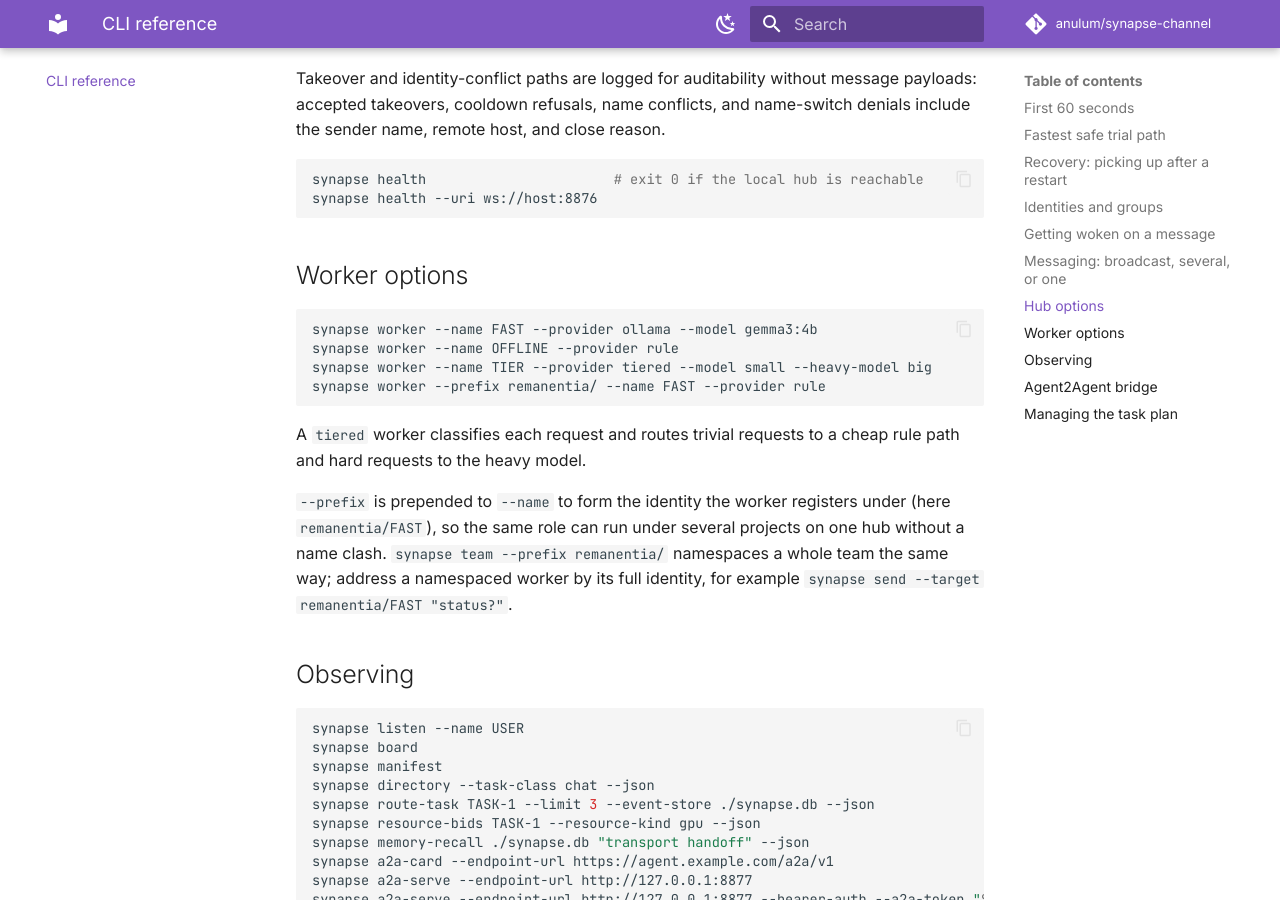
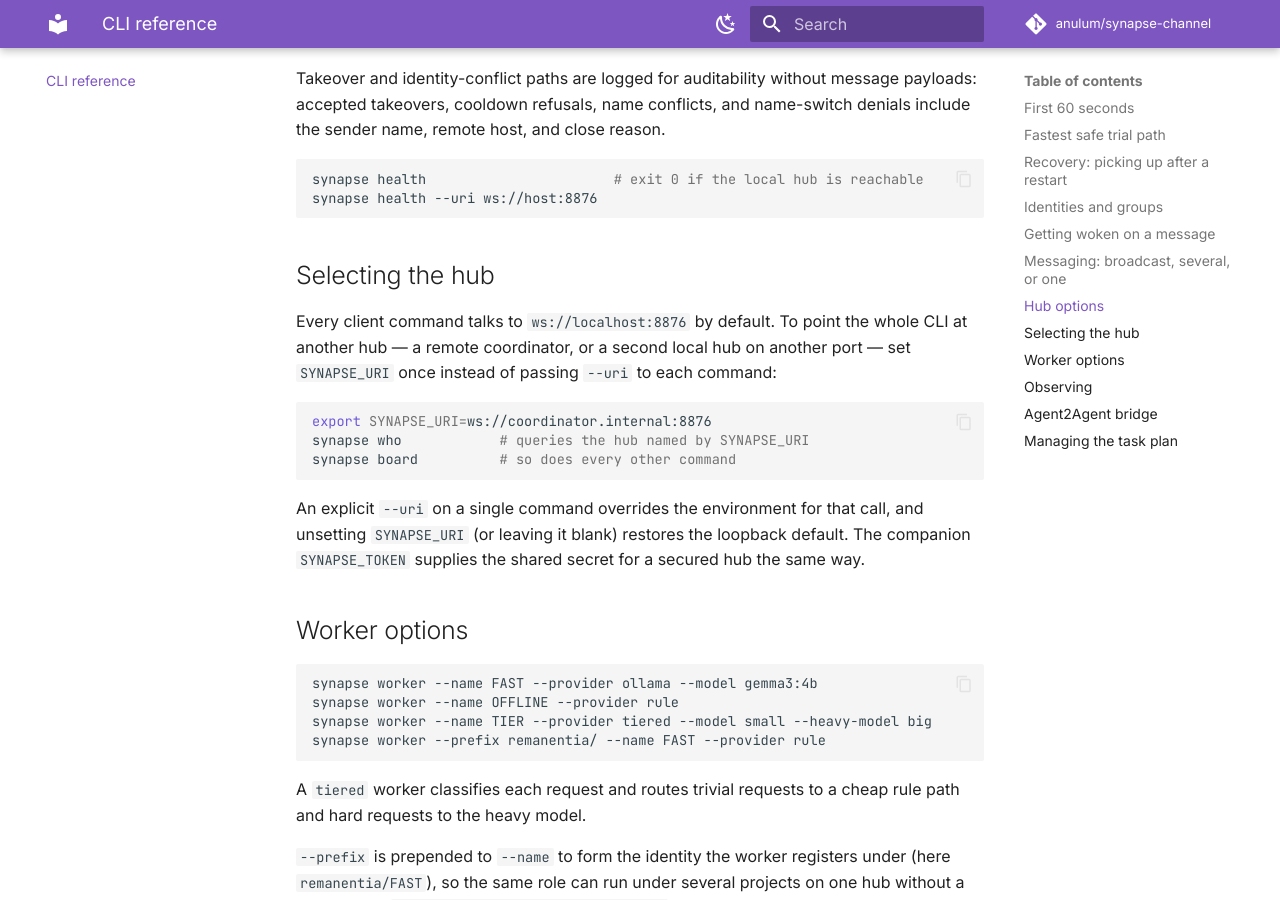
Before and after one commit to anulum/synapse-channel, an MkDocs documentation site: the page built from docs/cli.md, in a window 1280 px wide and 900 px high, scrolled down 11883 px. Built offline with MkDocs 1.6.1 and Material for MkDocs 9.7.7, drawn with Linux system fonts in a browser that asks for light colours; comment, search, counter and statistics services are not loaded.

Commit message:
Document SYNAPSE_URI hub selection in the CLI reference
Add a "Selecting the hub" section to the CLI reference so the environment
override shipped in 0.79.0 is documented beside the SYNAPSE_TOKEN pattern, not
only in the quickstart: setting SYNAPSE_URI once points every command at a
non-default hub, an explicit --uri still overrides it, and a blank or unset
value restores the loopback default.

Authored by Anulum Fortis & Arcane Sapience (protoscience@anulum.li)

````diff
--- a/docs/cli.md
+++ b/docs/cli.md
@@ -493,6 +493,23 @@
 synapse health --uri ws://host:8876
 ```
 
+## Selecting the hub
+
+Every client command talks to `ws://localhost:8876` by default. To point the
+whole CLI at another hub — a remote coordinator, or a second local hub on another
+port — set `SYNAPSE_URI` once instead of passing `--uri` to each command:
+
+```bash
+export SYNAPSE_URI=ws://coordinator.internal:8876
+synapse who            # queries the hub named by SYNAPSE_URI
+synapse board          # so does every other command
+```
+
+An explicit `--uri` on a single command overrides the environment for that call,
+and unsetting `SYNAPSE_URI` (or leaving it blank) restores the loopback default.
+The companion `SYNAPSE_TOKEN` supplies the shared secret for a secured hub the
+same way.
+
 ## Worker options
 
 ```bash
````
